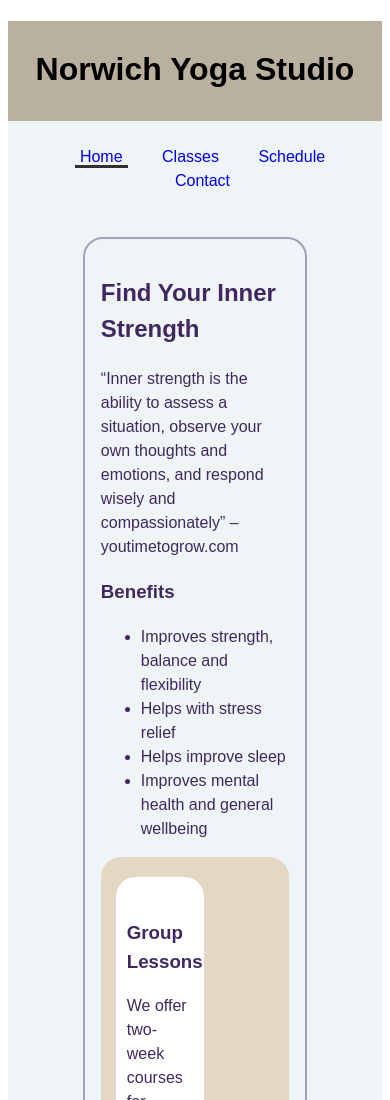
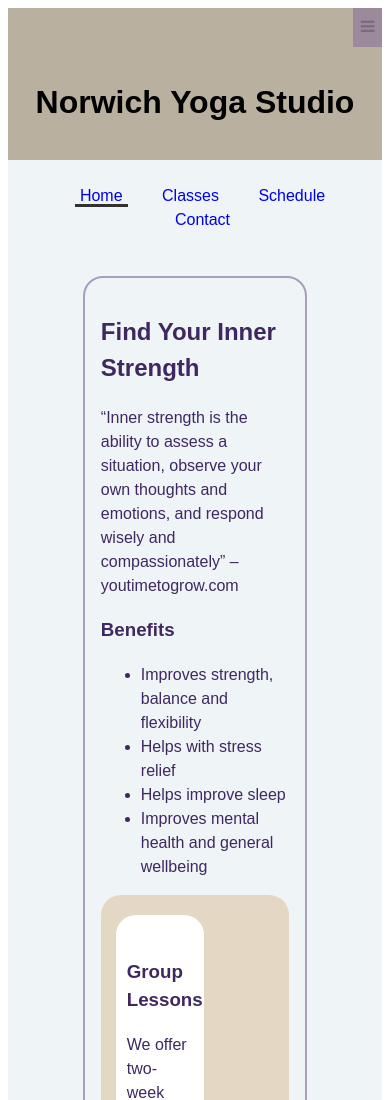
Before and after one commit to cosalt/UEA-Lab-Work, a plain HTML site: page WEB-BASED PROGRAMMING/CMP4011A/week3/index.html in a window 390 px wide. Shown: the top 1100 px of the page. Drawn offline with Linux system fonts and the light colour scheme.

Commit message:
Sync and push all changes

```diff
--- a/WEB-BASED PROGRAMMING/CMP4011A/week3/index.html
+++ b/WEB-BASED PROGRAMMING/CMP4011A/week3/index.html
@@ -1,11 +1,14 @@
 <!DOCTYPE html>
 <html lang="en">
+<meta name="viewport" content="width=device-width, initial-scale=1">
 <head>
     <title>Norwich Yoga Studio</title>
     <meta name="author" content="Ray Martin">
     <meta name="keywords" content="Yoga, Norwich, Studio">
     <meta charset="utf-8">
     <link rel="stylesheet" href="yoga.css">
+    <link rel="stylesheet" href="https://cdnjs.cloudflare.com/ajax/libs/font-awesome/4.7.0/css/font-awesome.min.css">
+    <a id="hamburger"><i class="fa fa-bars"></i></a>
 </head>
 
 <header>
--- a/WEB-BASED PROGRAMMING/CMP4011A/week3/yoga.css
+++ b/WEB-BASED PROGRAMMING/CMP4011A/week3/yoga.css
@@ -136,3 +136,24 @@ link:hover {
 .active {
     border-bottom: 3px solid #32312f;
 }
+
+@media screen and (max-width: 786px){
+ header h1{
+    display: inline-block;
+ }
+ header{
+    height: 18vh;
+ }
+ header h1{
+    line-height: 50%;
+ }
+}
+
+#hamburger {
+    float: right;
+    background-color: #7f669a;
+    padding: 2%;
+    opacity: 0.5;
+    display: block;
+    margin-bottom: 10px;
+}
```
Also changed, not shown: WEB-BASED PROGRAMMING/CMP4011A/week3/classes.html (+3 -1 lines).
